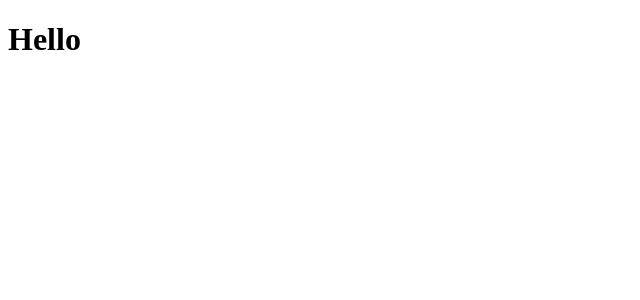
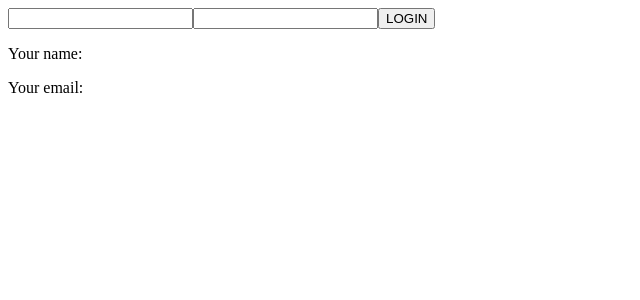
Before and after one commit to timchanpon/docker-django-next, a Next.js app in the folder next/: page / in a window 1280 px wide. Shown: the top 300 px of the page, without its empty margins (0-640 px from the left). Built offline with nearby package versions, Linux system fonts and the light colour scheme.

Commit message:
Create login form in index page

```diff
--- a/next/src/pages/index.js
+++ b/next/src/pages/index.js
@@ -1,7 +1,37 @@
+import { useState } from 'react';
 import { connect } from 'react-redux';
 
 function Index(props) {
-	return <h1>Hello</h1>;
+	const [username, setUsername] = useState('');
+	const [password, setPassword] = useState('');
+
+	const inputHandlers = {
+		username: e => setUsername(e.target.value),
+		password: e => setPassword(e.target.value),
+	};
+
+	const fetchUserData = () => {
+		const action = {
+			type: 'users/login',
+			credentials: {
+				username: username,
+				password: password,
+			},
+		};
+
+		props.dispatch(action);
+	};
+
+	return (
+		<>
+			<input type="text" onChange={inputHandlers.username} />
+			<input type="password" onChange={inputHandlers.password} />
+			<button onClick={fetchUserData}>LOGIN</button>
+
+			<p>Your name: {props.users.name}</p>
+			<p>Your email: {props.users.email}</p>
+		</>
+	);
 }
 
 function mapStateToProps(state) {
```
